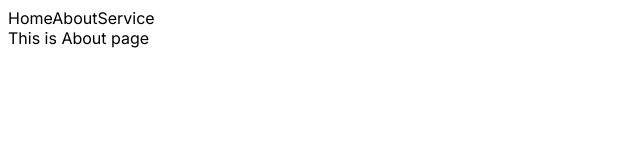
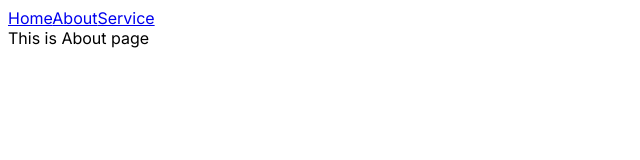
Before and after one commit to momota14/assignment10, a Next.js app: page /about in a window 1280 px wide. Shown: the top 160 px of the page, without its empty margins (0-640 px from the left). Built offline with nearby package versions, Linux system fonts and the light colour scheme.

Commit message:
Update layout.js

```diff
--- a/app/layout.js
+++ b/app/layout.js
@@ -13,13 +13,13 @@ export default function RootLayout({ children }) {
     <html lang="en">
       <body className={inter.className}>
   <div className="navbar bg-base-100 shadow-sm justify-center fixed top-0">
-      <Link className="btn btn-ghost normal-case text-xl" to="/">
+      <Link className="btn btn-ghost normal-case text-xl" href="/">
         Home
       </Link>
-      <Link className="btn btn-ghost normal-case text-xl" to="/about">
+      <Link className="btn btn-ghost normal-case text-xl" href="/about">
         About
       </Link>
-      <Link className="btn btn-ghost normal-case text-xl" to="/service">
+      <Link className="btn btn-ghost normal-case text-xl" href="/service">
         Service
       </Link>
     </div>
```
